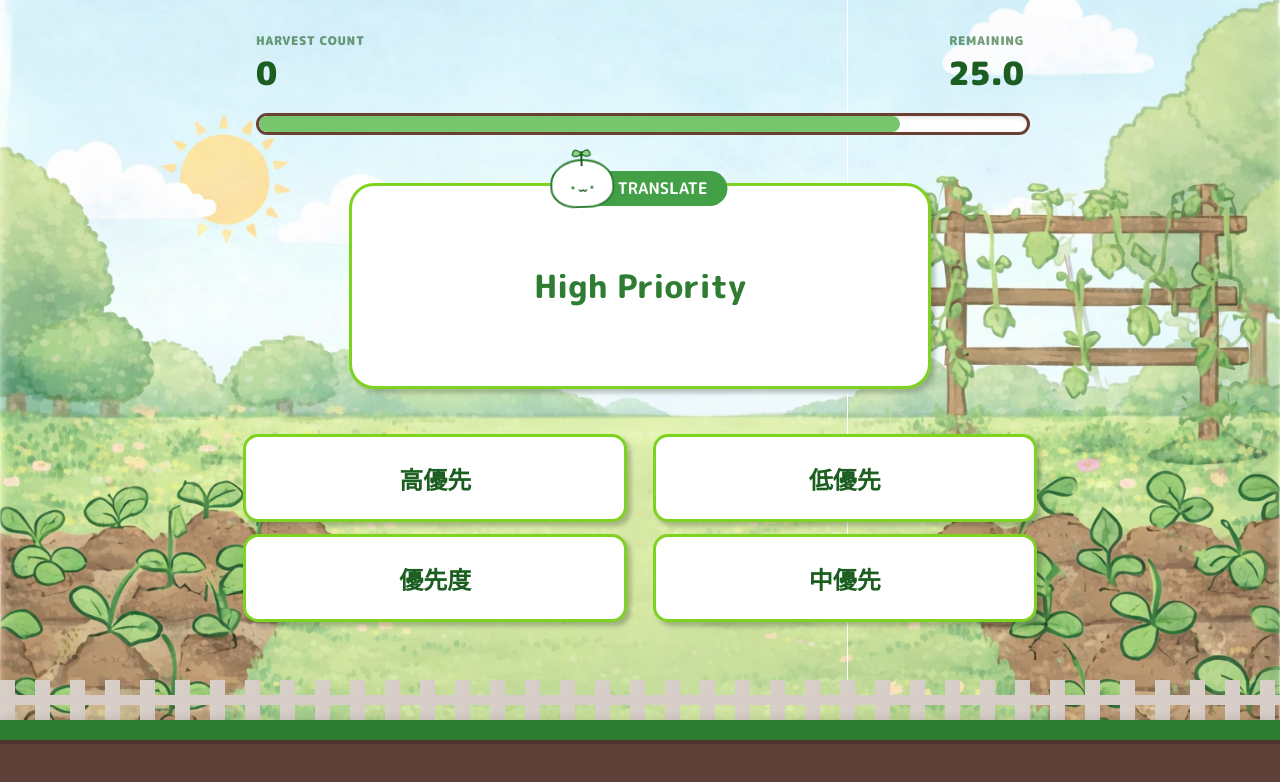
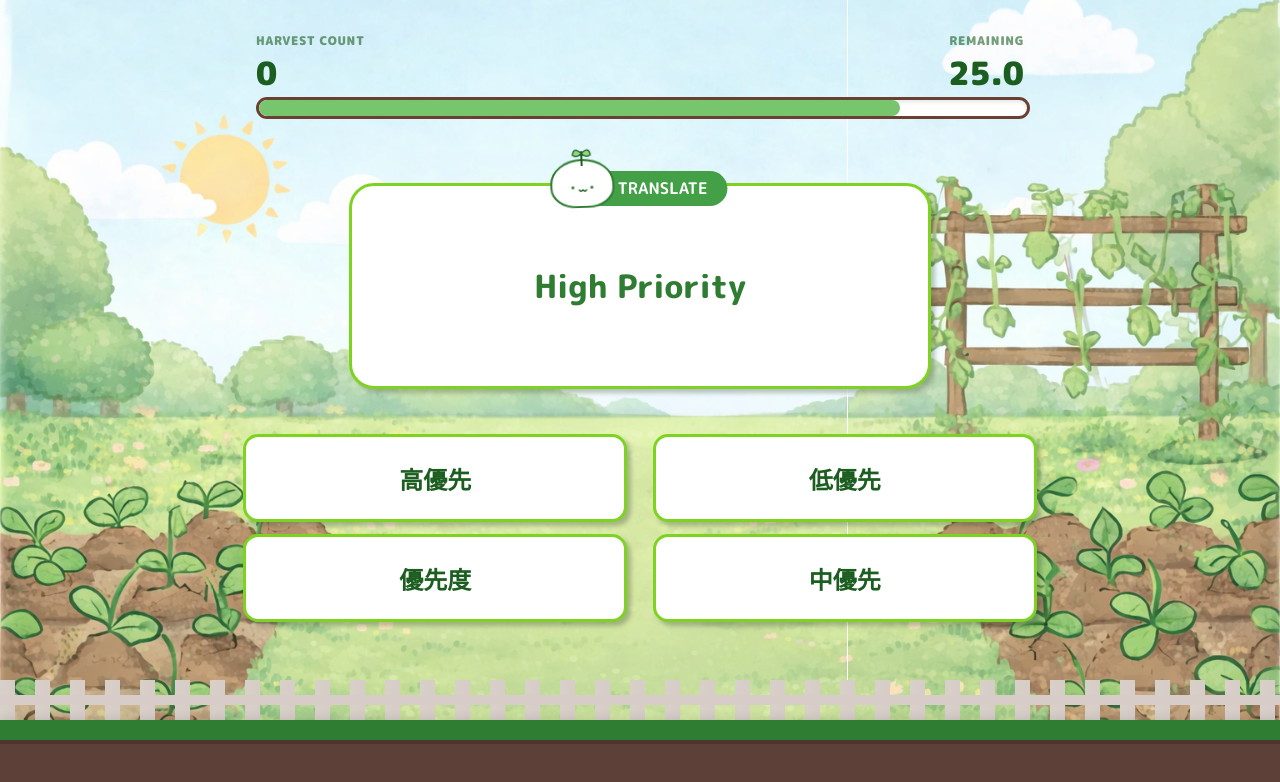
Before and after one commit to Numpang1812/quiz-game-app, a SvelteKit app: page /game in a window 1280 px wide. Shown: the top 782 px of the page. Built offline with nearby package versions, Linux system fonts and the light colour scheme.

Commit message:
Update: game page UI

```diff
--- a/src/routes/game/+page.svelte
+++ b/src/routes/game/+page.svelte
@@ -6,7 +6,6 @@
 		type ResultTier,
 		type ConfettiPiece,
 		type QuestionnaireAnswerKey,
-		questions,
 		totalTime,
 		penaltySeconds,
 		randomQuestion,
--- a/src/styles/global.css
+++ b/src/styles/global.css
@@ -325,7 +325,6 @@ body {
 	display: flex;
 	justify-content: space-between;
 	align-items: flex-end;
-	margin-bottom: 1rem;
 }
 
 .hud-left,
@@ -363,7 +362,7 @@ body {
 	border-radius: 9999px;
 	overflow: hidden;
 	box-shadow: inset 0 2px 4px rgba(0, 0, 0, 0.1);
-	margin-bottom: 3rem;
+	margin-bottom: 4rem;
 }
 
 .timer-bar {
@@ -757,18 +756,6 @@ body {
 	}
 }
 
-@keyframes pulsate {
-	0% {
-		transform: scale(1);
-	}
-	50% {
-		transform: scale(1.1);
-	}
-	100% {
-		transform: scale(1);
-	}
-}
-
 @keyframes sprout-pop {
 	0% {
 		transform: scale(0) translateY(40px) rotate(-10deg);
```
